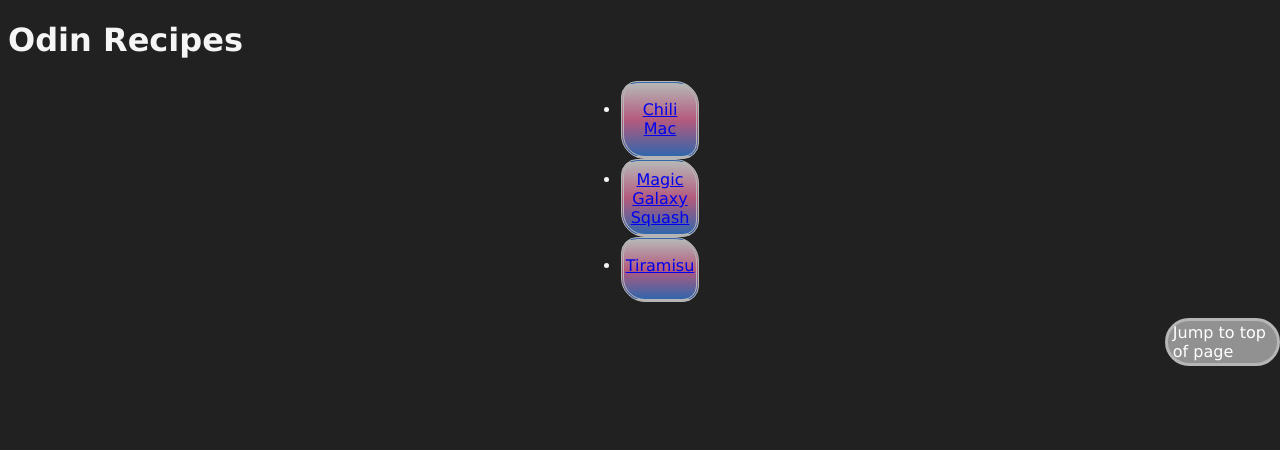
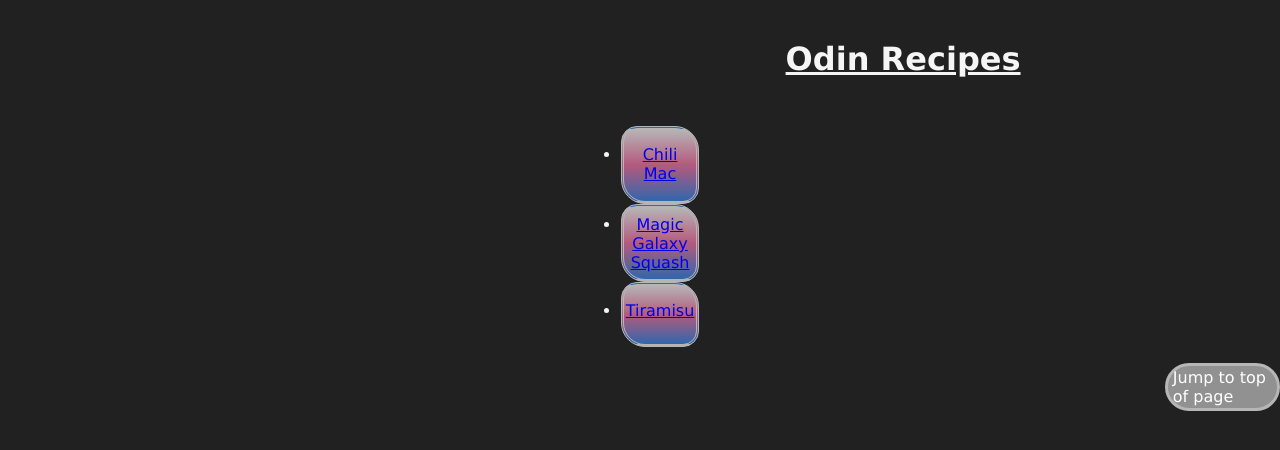
Before and after one commit to Maefire/odin-recipes, a plain HTML site: page index.html in a window 1280 px wide. Drawn offline with Linux system fonts and the light colour scheme.

Commit message:
Fix typo| Change layout
I modified the layout a bit, added some classes to recipe list to modify overall appearance.

```diff
--- a/index.html
+++ b/index.html
@@ -8,7 +8,7 @@
 </head>
 <body>
     <a id="top"></a>
-    <h1>Odin Recipes</h1>
+    <h1 class="mp-title">Odin Recipes</h1>
     <ul>
     <li class="li-butt"><a href="recipes/chili-mac.html">Chili Mac</a></li>
     <li class="li-butt li2"><a href="recipes/magic-galaxy-squash.html">Magic Galaxy Squash</a></li>
```
